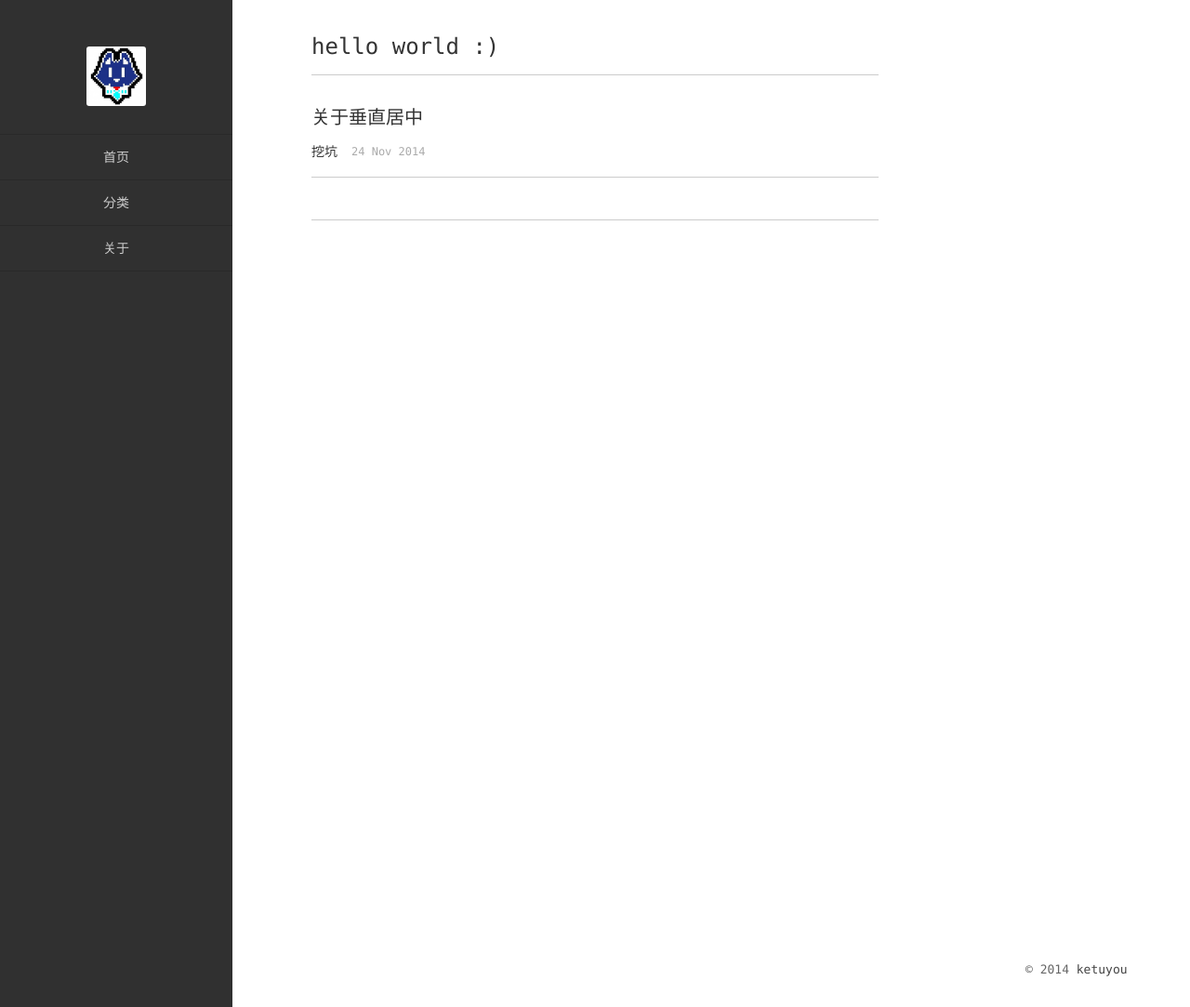
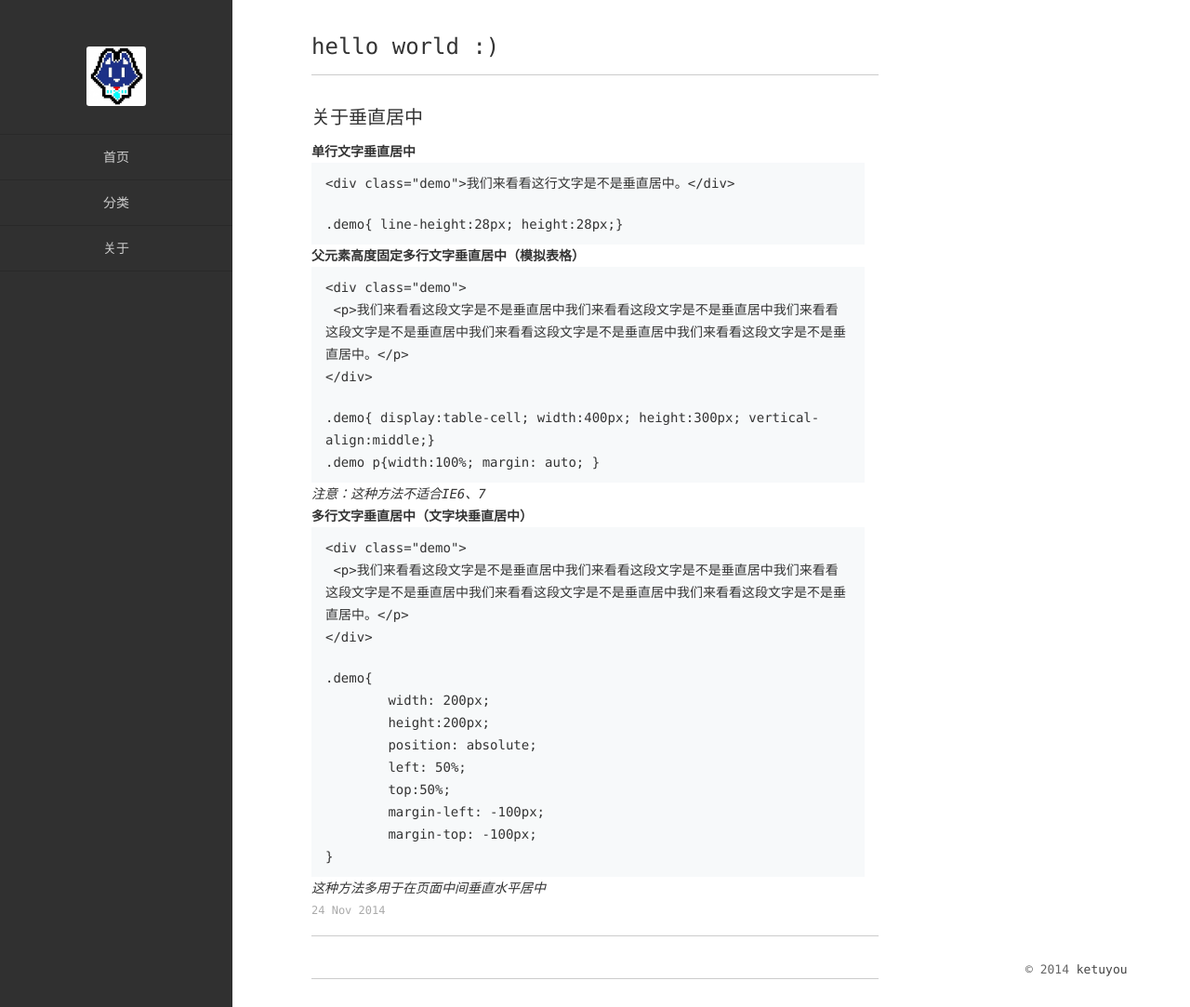
Before and after one commit to Ketuyou/ketuyou.github.io, a Jekyll site: the page built from _posts/2014-11-24-vertical-align.md, in a window 1280 px wide. Shown: the whole page at 93% size. Built offline with Jekyll 4.4.1, drawn with Linux system fonts in a browser that asks for light colours; comment, search, counter and statistics services are not loaded.

Commit message:
Update 2014-11-24-vertical-align.md

````diff
--- a/_posts/2014-11-24-vertical-align.md
+++ b/_posts/2014-11-24-vertical-align.md
@@ -3,4 +3,45 @@ layout: post
 title: 关于垂直居中
 category : css
 ---
-挖坑
+### 单行文字垂直居中
+
+```html
+<div class="demo">我们来看看这行文字是不是垂直居中。</div>
+```
+```css
+.demo{ line-height:28px; height:28px;}
+```
+
+
+### 父元素高度固定多行文字垂直居中（模拟表格）
+
+```html
+<div class="demo">
+ <p>我们来看看这段文字是不是垂直居中我们来看看这段文字是不是垂直居中我们来看看这段文字是不是垂直居中我们来看看这段文字是不是垂直居中我们来看看这段文字是不是垂直居中。</p>
+</div>
+```
+```css
+.demo{ display:table-cell; width:400px; height:300px; vertical-align:middle;}
+.demo p{width:100%; margin: auto; }
+```
+*注意：这种方法不适合IE6、7*
+
+### 多行文字垂直居中（文字块垂直居中）
+
+```html
+<div class="demo">
+ <p>我们来看看这段文字是不是垂直居中我们来看看这段文字是不是垂直居中我们来看看这段文字是不是垂直居中我们来看看这段文字是不是垂直居中我们来看看这段文字是不是垂直居中。</p>
+</div>
+```
+```css
+.demo{
+	width: 200px;
+	height:200px;
+	position: absolute;
+	left: 50%;
+	top:50%;
+	margin-left: -100px;
+	margin-top: -100px;
+}
+```
+*这种方法多用于在页面中间垂直水平居中*
````
